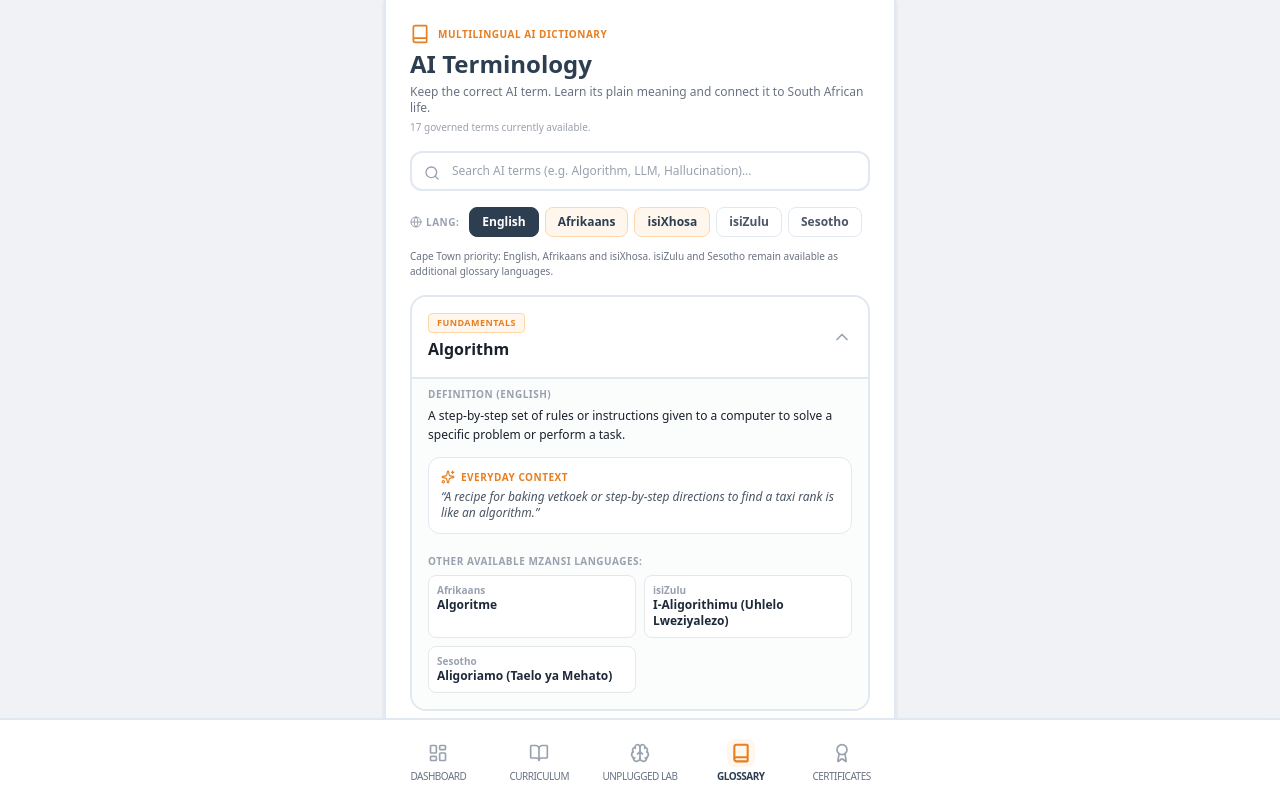
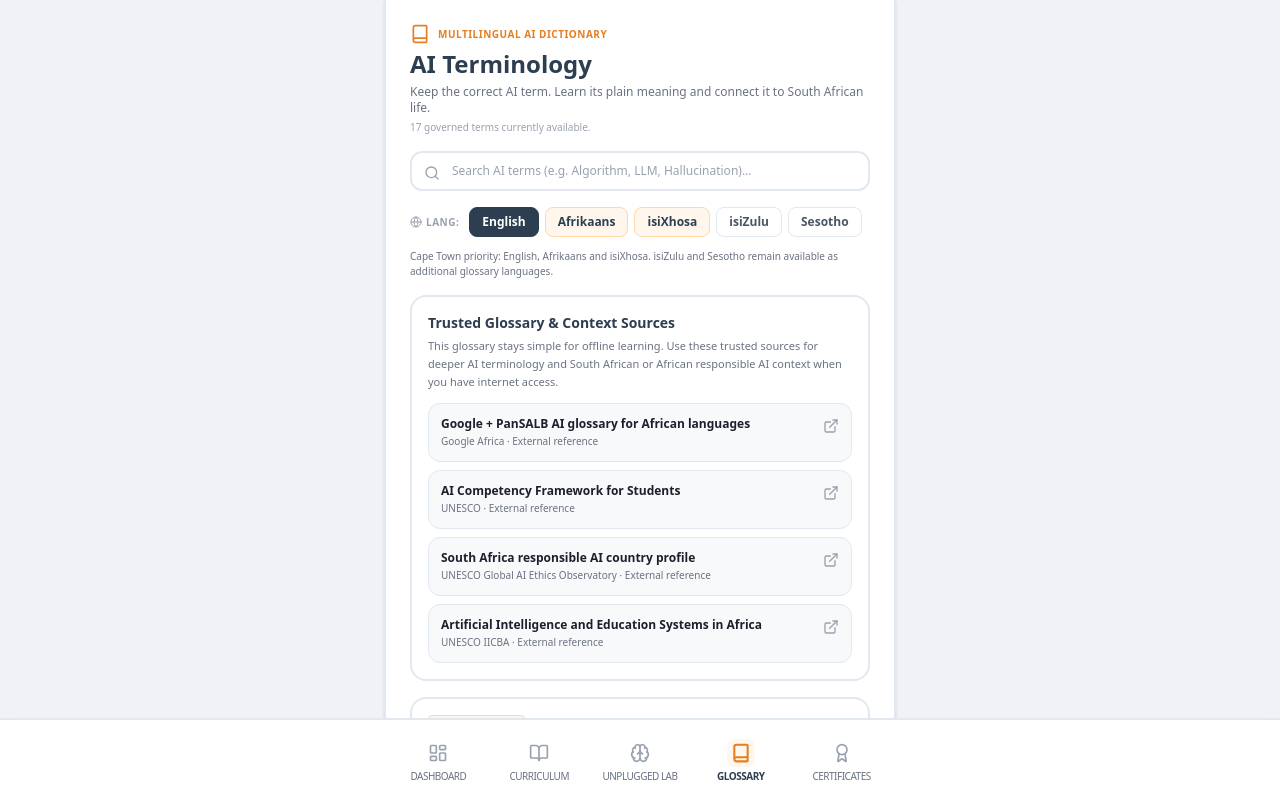
Before and after one commit to marcdiedricks/mzansi-ai-educator, a React (Vite) app: page /mzansi-ai-educator/glossary in a window 1280 px wide. Shown: the top 798 px of the page. Built offline with nearby package versions, Linux system fonts and the light colour scheme.

Commit message:
BUILD V1-08: Add trusted glossary source references

```diff
--- a/src/pages/Glossary.tsx
+++ b/src/pages/Glossary.tsx
@@ -1,5 +1,5 @@
 import { useState } from 'react';
-import { Search, Book, Globe, ChevronDown, ChevronUp, Sparkles, ShieldCheck } from 'lucide-react';
+import { Search, Book, Globe, ChevronDown, ChevronUp, Sparkles, ShieldCheck, ExternalLink } from 'lucide-react';
 import { TERMINOLOGY_DATA } from '../lib/terminology';
 import { SOURCE_BACKED_TERMS } from '../lib/terminologyExpansion';
 
@@ -140,6 +140,32 @@
         </div>
       )}
 
+
+      <section className="bg-white border-2 border-[#E2E8F0] rounded-2xl p-4 space-y-3">
+        <div>
+          <h2 className="text-sm font-bold text-[#2D3E50]">Trusted Glossary & Context Sources</h2>
+          <p className="text-[11px] text-gray-500 mt-1 leading-relaxed">
+            This glossary stays simple for offline learning. Use these trusted sources for deeper AI terminology and South African or African responsible AI context when you have internet access.
+          </p>
+        </div>
+        <div className="space-y-2">
+          {[
+            { title: 'Google + PanSALB AI glossary for African languages', provider: 'Google Africa', url: 'https://blog.google/intl/en-africa/google-launches-ai-glossary-for-african-languages/' },
+            { title: 'AI Competency Framework for Students', provider: 'UNESCO', url: 'https://www.unesco.org/en/articles/ai-competency-framework-students' },
+            { title: 'South Africa responsible AI country profile', provider: 'UNESCO Global AI Ethics Observatory', url: 'https://www.unesco.org/ethics-ai/en/southafrica' },
+            { title: 'Artificial Intelligence and Education Systems in Africa', provider: 'UNESCO IICBA', url: 'https://www.iicba.unesco.org/en/artificial-intelligence-and-education-systems' },
+          ].map((source) => (
+            <a key={source.url} href={source.url} target="_blank" rel="noreferrer" className="flex items-start justify-between gap-3 rounded-xl border border-[#E2E8F0] bg-[#F8F9FA] p-3">
+              <div>
+                <p className="text-xs font-bold text-[#1A202C]">{source.title}</p>
+                <p className="text-[10px] text-gray-500 mt-0.5">{source.provider} · External reference</p>
+              </div>
+              <ExternalLink className="w-4 h-4 text-gray-400 shrink-0 mt-0.5" />
+            </a>
+          ))}
+        </div>
+      </section>
+
       <div className="flex flex-col gap-3 w-full">
         {filteredTerms.map((termItem) => {
           const isExpanded = expandedTermId === termItem.id;
```
